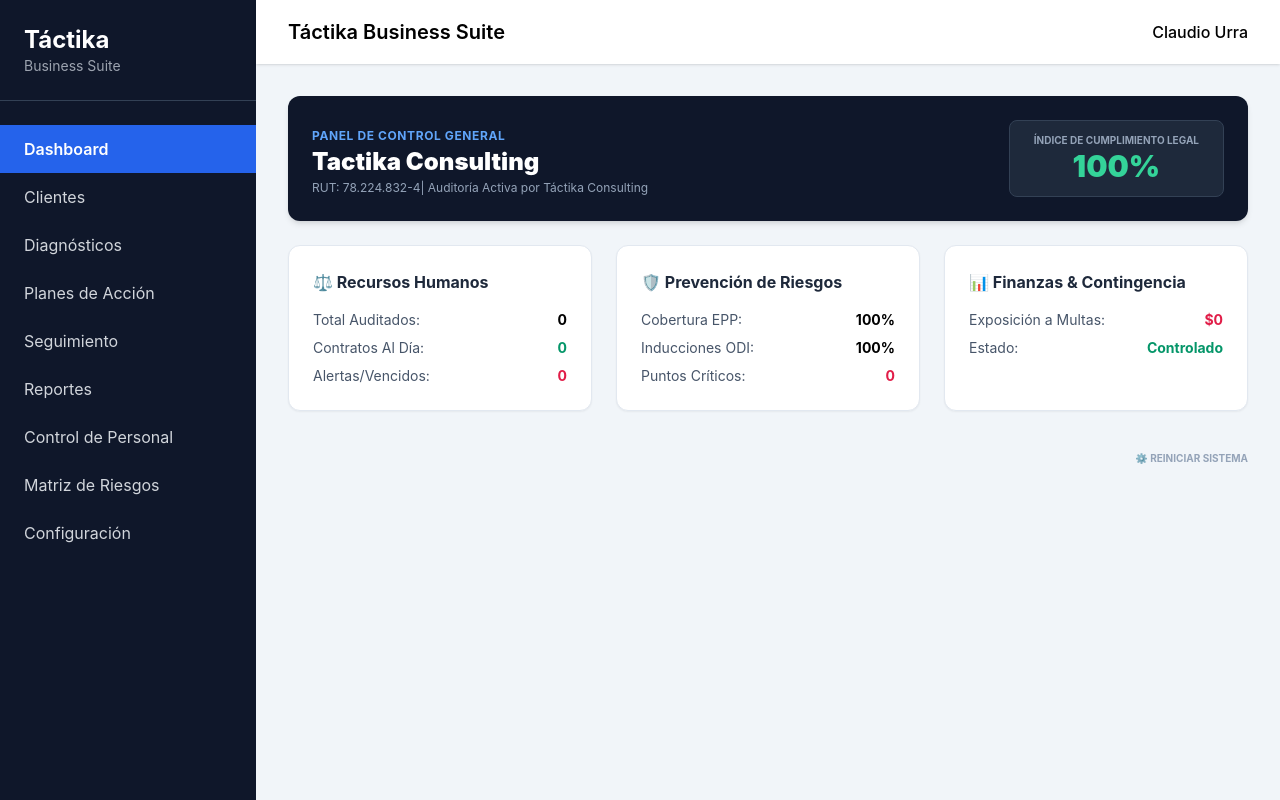
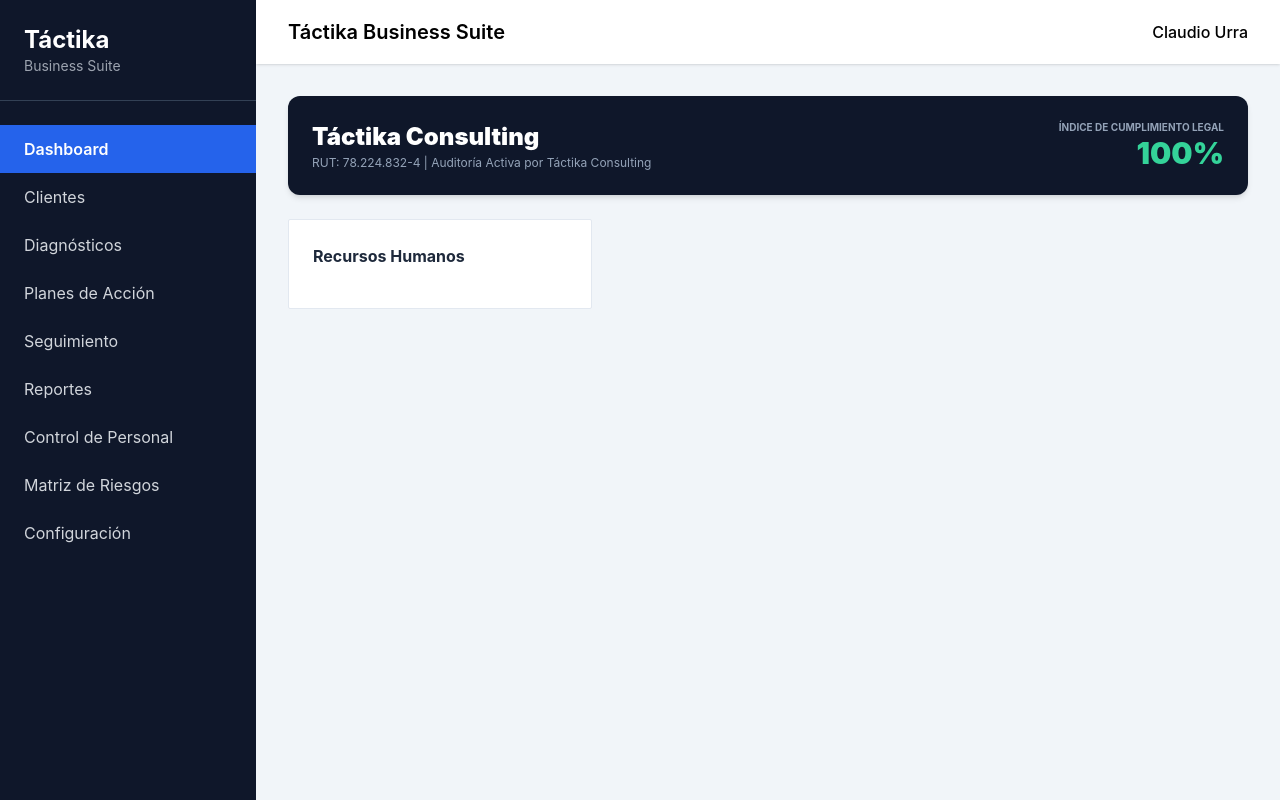
Before and after one commit to tactikaconsulting/tactika-business-suite, a React (Vite) app: page / in a window 1280 px wide. Built offline with nearby package versions, Linux system fonts and the light colour scheme.

Commit message:
Código de Dashboard limpio y sin caracteres ocultos

```diff
--- a/src/pages/Dashboard.jsx
+++ b/src/pages/Dashboard.jsx
@@ -1,51 +1,15 @@
-import React, { useState, useEffect } from 'react';
-
 export default function Dashboard() {
-  const [personal, setPersonal] = useState([]);
-
-  useEffect(() => {
-    // Lee los datos guardados en el navegador
-    const guardados = localStorage.getItem('tactika_personal_captacion');
-    if (guardados) {
-      setPersonal(JSON.parse(guardados));
-    } else {
-      // Datos por defecto (si el sistema está vacío)
-      setPersonal([]);
-    }
-  }, []);
-
-  // Cálculos automáticos
-  const totalTrabajadores = personal.length;
-  const contratosAlDia = personal.filter(p => p.contrato === 'Al Día').length;
-  const contratosAlertas = totalTrabajadores - contratosAlDia;
-
-  const eppFirmados = totalTrabajadores > 0
-    ? Math.round((personal.filter(p => p.epp === 'Firmado').length / totalTrabajadores) * 100)
-    : 100;
-
-  const odiAlDia = totalTrabajadores > 0
-    ? Math.round((personal.filter(p => p.odi === 'Al Día').length / totalTrabajadores) * 100)
-    : 100;
-
-  const riesgoMultasTotal = personal.reduce((acc, cur) => acc + (cur.multaEstimada || 0), 0);
-  const riesgosCriticos = personal.filter(p => p.odi === 'Pendiente' && p.epp === 'Pendiente').length;
-
-  let cumplimientoGlobal = 100;
-  if (totalTrabajadores > 0) {
-    const factorContratos = (contratosAlDia / totalTrabajadores) * 100;
-    cumplimientoGlobal = Math.round((factorContratos + eppFirmados + odiAlDia) / 3);
-  }
+  const cumplimientoGlobal = 100;
 
   return (
     <div className="space-y-6">
       {/* Encabezado Corporativo */}
       <div className="bg-slate-900 text-white p-6 rounded-xl shadow-md flex flex-col md:flex-row justify-between items-start md:items-center gap-4">
         <div>
-          <span className="text-xs font-bold uppercase tracking-wider text-blue-400">Panel de Control General</span>
-          <h2 className="text-2xl font-black text-white">Tactika Consulting</h2>
-          <p className="text-xs text-slate-400 mt-0.5">RUT: 78.224.832-4| Auditoría Activa por Táctika Consulting</p>
+          <h2 className="text-2xl font-black text-white">Táctika Consulting</h2>
+          <p className="text-xs text-slate-400 mt-0.5">RUT: 78.224.832-4 | Auditoría Activa por Táctika Consulting</p>
         </div>
-        <div className="bg-slate-800 border border-slate-700 px-6 py-3 rounded-lg text-center w-full md:w-auto">
+        <div className="text-right">
           <span className="text-[10px] font-bold uppercase text-slate-400 block">Índice de Cumplimiento Legal</span>
           <span className={`text-3xl font-black ${cumplimientoGlobal < 70 ? 'text-amber-400' : 'text-emerald-400'}`}>
             {cumplimientoGlobal}%
@@ -55,49 +19,9 @@
 
       {/* Grilla de Pilares */}
       <div className="grid grid-cols-1 md:grid-cols-3 gap-6">
-        {/* Card RRHH */}
-        <div className="bg-white p-6 rounded-xl shadow-sm border border-slate-200">
-          <h3 className="font-bold text-slate-800 text-base mb-4">⚖️ Recursos Humanos</h3>
-          <div className="space-y-2 text-sm">
-            <div className="flex justify-between"><span className="text-slate-600">Total Auditados:</span> <span className="font-bold">{totalTrabajadores}</span></div>
-            <div className="flex justify-between"><span className="text-slate-600">Contratos Al Día:</span> <span className="font-bold text-emerald-600">{contratosAlDia}</span></div>
-            <div className="flex justify-between"><span className="text-slate-600">Alertas/Vencidos:</span> <span className="font-bold text-rose-600">{contratosAlertas}</span></div>
-          </div>
+        <div className="bg-white p-6 rounded-sm border border-slate-200">
+          <h3 className="font-bold text-slate-800 text-base mb-4">Recursos Humanos</h3>
         </div>
-
-        {/* Card Prevención */}
-        <div className="bg-white p-6 rounded-xl shadow-sm border border-slate-200">
-          <h3 className="font-bold text-slate-800 text-base mb-4">🛡️ Prevención de Riesgos</h3>
-          <div className="space-y-2 text-sm">
-            <div className="flex justify-between"><span className="text-slate-600">Cobertura EPP:</span> <span className="font-bold">{eppFirmados}%</span></div>
-            <div className="flex justify-between"><span className="text-slate-600">Inducciones ODI:</span> <span className="font-bold">{odiAlDia}%</span></div>
-            <div className="flex justify-between"><span className="text-slate-600">Puntos Críticos:</span> <span className="font-bold text-rose-600">{riesgosCriticos}</span></div>
-          </div>
-        </div>
-
-        {/* Card Finanzas */}
-        <div className="bg-white p-6 rounded-xl shadow-sm border border-slate-200">
-          <h3 className="font-bold text-slate-800 text-base mb-4">📊 Finanzas & Contingencia</h3>
-          <div className="space-y-2 text-sm">
-            <div className="flex justify-between"><span className="text-slate-600">Exposición a Multas:</span> <span className="font-bold text-rose-600">${riesgoMultasTotal.toLocaleString('es-CL')}</span></div>
-            <div className="flex justify-between"><span className="text-slate-600">Estado:</span> <span className={`font-bold ${riesgoMultasTotal > 2000000 ? 'text-rose-600' : 'text-emerald-600'}`}>{riesgoMultasTotal > 2000000 ? 'Crítico' : 'Controlado'}</span></div>
-          </div>
-        </div>
-      </div>
-
-      {/* Botón de reinicio */}
-      <div className="flex justify-end pt-4">
-        <button
-          onClick={() => {
-            if (window.confirm('¿Limpiar toda la base de datos para una nueva presentación?')) {
-              localStorage.clear();
-              window.location.reload();
-            }
-          }}
-          className="text-[10px] uppercase font-bold text-slate-400 hover:text-rose-500 transition-colors"
-        >
-          ⚙️ Reiniciar sistema
-        </button>
       </div>
     </div>
   );
```
